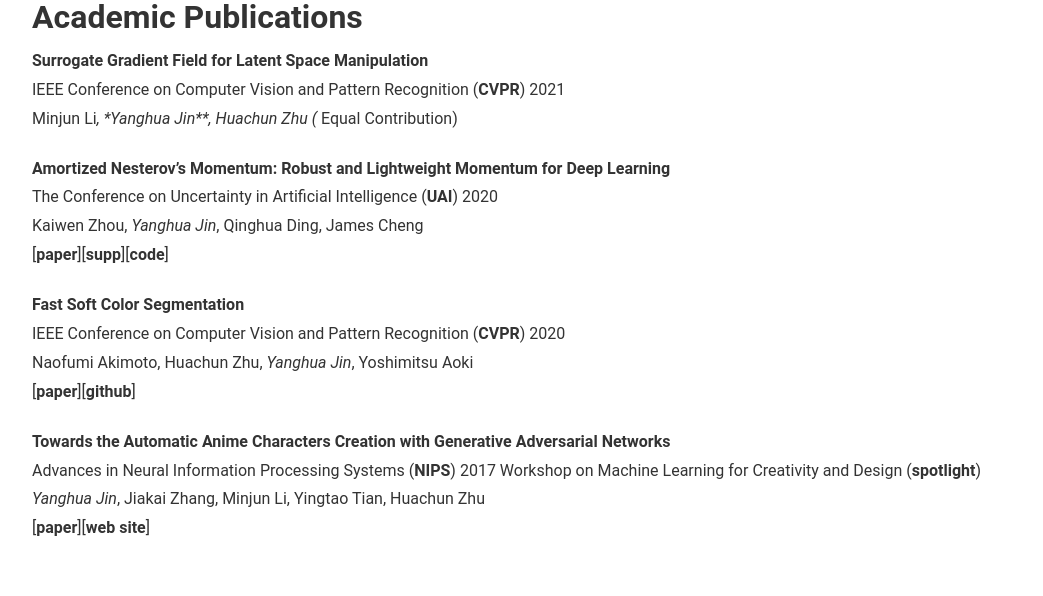
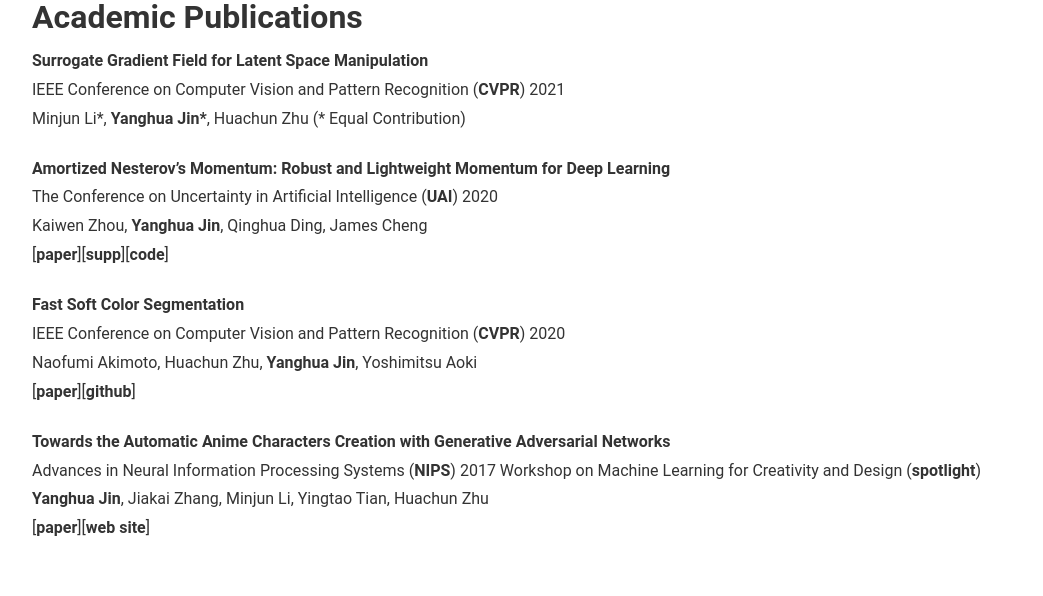
Before and after one commit to Aixile/aixile.github.io, a Jekyll site: the page built from index.md, in a window 1280 px wide. Shown: the part 289-885 px from the top of the page, without its empty margins (118-1161 px from the left). Built offline with Jekyll 4.4.1, drawn with Linux system fonts in a browser that asks for light colours; the list of posts is cut into pages by our own code.

Commit message:
update typesetting

```diff
--- a/index.md
+++ b/index.md
@@ -12,22 +12,22 @@ My research interest focuses on applying generative models to Japanese anime.
 ## Academic Publications
 **Surrogate Gradient Field for Latent Space Manipulation**
 IEEE Conference on Computer Vision and Pattern Recognition (**CVPR**) 2021
-Minjun Li*, *Yanghua Jin**, Huachun Zhu (* Equal Contribution)
+Minjun Li\*, **Yanghua Jin\***, Huachun Zhu (* Equal Contribution)
 
 
 **Amortized Nesterov's Momentum: Robust and Lightweight Momentum for Deep Learning**
 The Conference on Uncertainty in Artificial Intelligence (**UAI**) 2020
-Kaiwen Zhou, *Yanghua Jin*, Qinghua Ding, James Cheng
+Kaiwen Zhou, **Yanghua Jin**, Qinghua Ding, James Cheng
 [[paper](http://www.auai.org/uai2020/proceedings/108_main_paper.pdf)][[supp](http://www.auai.org/uai2020/proceedings/108_supp.pdf)][[code](https://drive.google.com/file/d/1S-epbDEOHIMwkdkuRolhvDWGA6QjhvaV/view?usp=sharing)]
 
 **Fast Soft Color Segmentation**
 IEEE Conference on Computer Vision and Pattern Recognition (**CVPR**) 2020
-Naofumi Akimoto, Huachun Zhu, *Yanghua Jin*, Yoshimitsu Aoki
+Naofumi Akimoto, Huachun Zhu, **Yanghua Jin**, Yoshimitsu Aoki
 [[paper](https://arxiv.org/abs/2004.08096)][[github](https://github.com/pfnet-research/FSCS)]
 
 **Towards the Automatic Anime Characters Creation with Generative Adversarial Networks**
 Advances in Neural Information Processing Systems (**NIPS**) 2017 Workshop on Machine Learning for Creativity and Design (**spotlight**)
-*Yanghua Jin*, Jiakai Zhang, Minjun Li, Yingtao Tian, Huachun Zhu
+**Yanghua Jin**, Jiakai Zhang, Minjun Li, Yingtao Tian, Huachun Zhu
 [[paper](https://arxiv.org/abs/1708.05509)][[web site](http://make.girls.moe/)]
 
 
```
Also changed, not shown: 2 other files.
